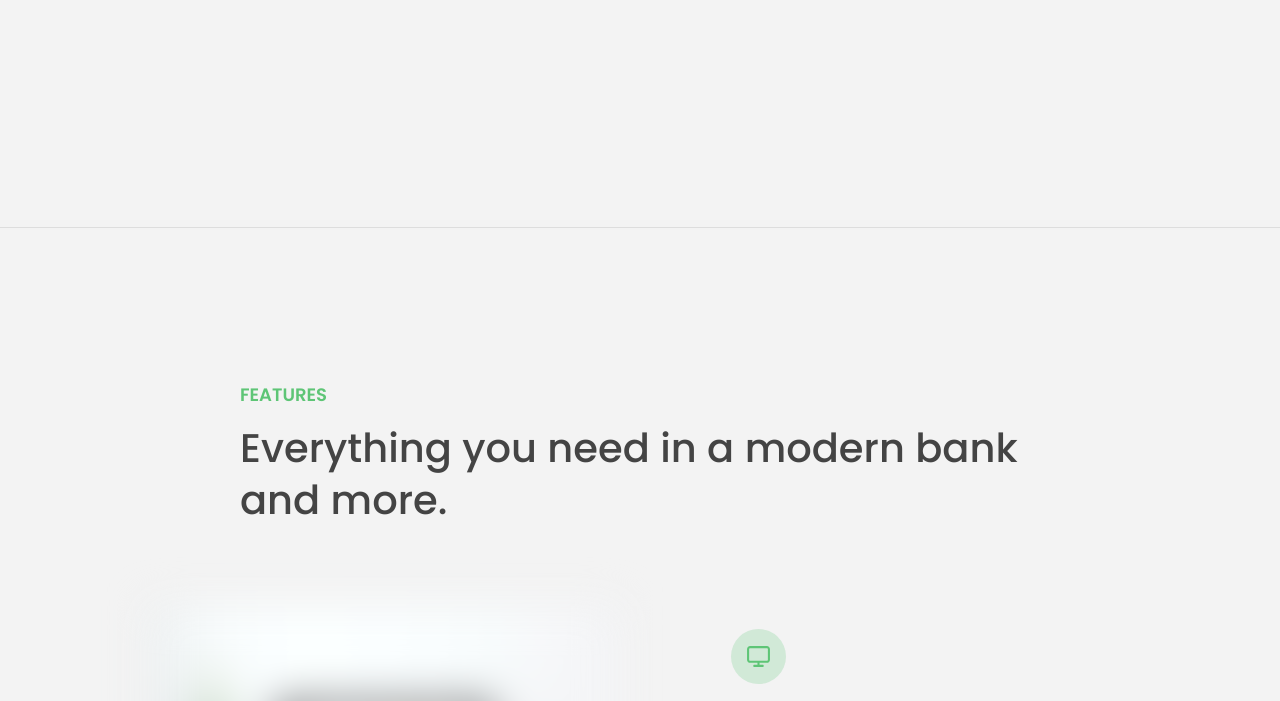
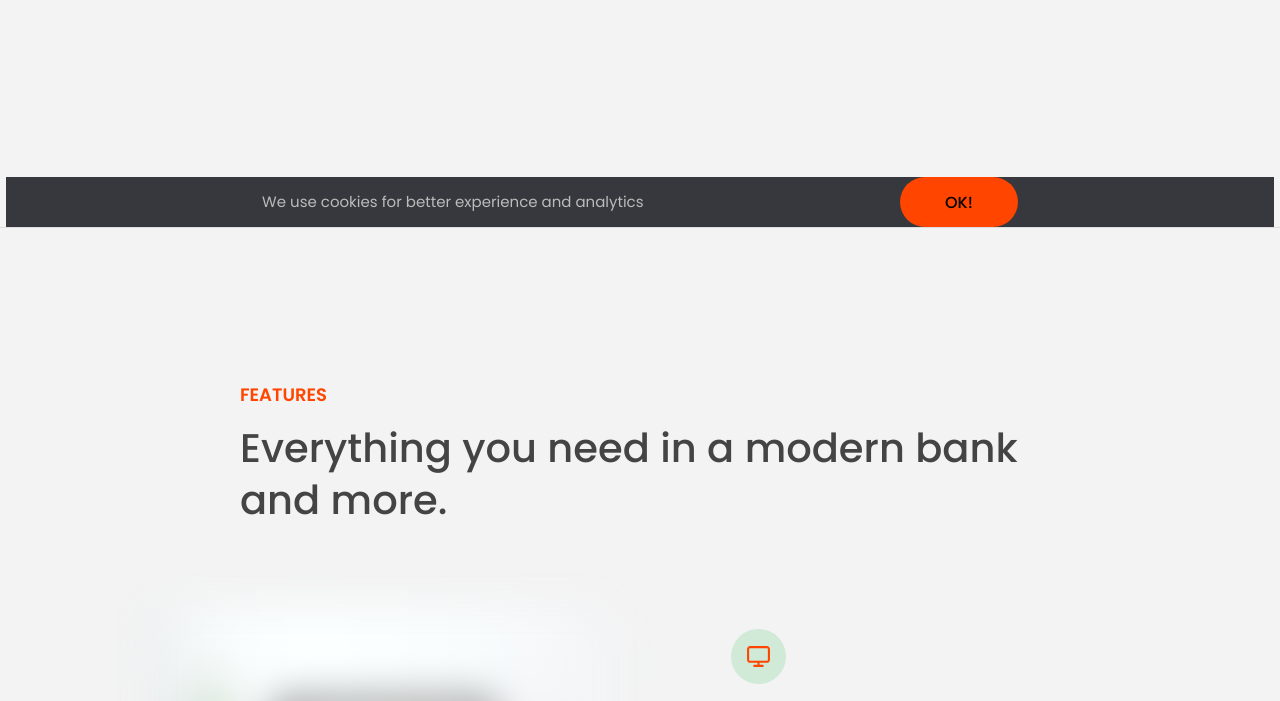
Before and after one commit to Hanan-Mir/Advanced-DOM, a plain HTML site: page index.html in a window 1280 px wide. Shown: the part 573-1274 px from the top of the page. Drawn offline with Linux system fonts and the light colour scheme.

Commit message:
Done with the overview of advanced DOM

```diff
--- a/index.html
+++ b/index.html
@@ -21,6 +21,7 @@
           alt="Bankist logo"
           class="nav__logo"
           id="logo"
+          data-version-number="3.0"
         />
         <ul class="nav__links">
           <li class="nav__item">
--- a/script.js
+++ b/script.js
@@ -18,8 +18,12 @@ const closeModal = function () {
   overlay.classList.add('hidden');
 };
 
-for (let i = 0; i < btnsOpenModal.length; i++)
-  btnsOpenModal[i].addEventListener('click', openModal);
+// for (let i = 0; i < btnsOpenModal.length; i++)
+//   btnsOpenModal[i].addEventListener('click', openModal);
+//------------------------------------using foreach() loop for above function
+btnsOpenModal.forEach(function(btn){
+btn.addEventListener('click',openModal);
+})
 
 btnCloseModal.addEventListener('click', closeModal);
 overlay.addEventListener('click', closeModal);
@@ -29,3 +33,65 @@ document.addEventListener('keydown', function (e) {
     closeModal();
   }
 });
+//creating the popup message for our project
+const headerView=document.querySelector('.header');
+let cookieMessage=document.createElement('div');
+cookieMessage.classList.add('cookie-message');
+cookieMessage.innerHTML='We use cookies for better experience and analytics<button class=btn id=cookie>OK!</button>';
+console.log(cookieMessage);
+//headerView.prepend(cookieMessage);
+ headerView.append(cookieMessage);
+// headerView.after(cookieMessage);
+// headerView.before(cookieMessage);
+//close the cookie information
+document.querySelector('#cookie').addEventListener('click',function(){
+  cookieMessage.remove();
+})
+cookieMessage.style.backgroundColor='#37383d';
+cookieMessage.style.width='104%';
+cookieMessage.style.height='50px';
+//reading properties of html element
+console.log(cookieMessage.getBoundingClientRect());
+console.log(cookieMessage.getBoundingClientRect().width);
+console.log(cookieMessage.getBoundingClientRect().height);
+//setting properties of whole root
+document.documentElement.style.setProperty('--color-primary','orangered');
+let logo=document.querySelector('.nav__logo');
+console.log(logo.src);
+console.log(logo.className);
+console.log(logo.id);
+logo.setAttribute('designer','Hanan');
+console.log(logo.getAttribute('designer'));
+console.log(logo.dataset.versionNumber);
+//-------------------------SCROLL FEATURE FOR OUR WEBSITE---------------------
+let btnScroll=document.querySelector('.btn--scroll-to');
+let section1=document.querySelector('#section--1');
+
+
+btnScroll.addEventListener('click',function(e){
+  let section1Cords=section1.getBoundingClientRect();
+  console.log(section1Cords);
+  console.log(e.target.getBoundingClientRect());
+  //console.log('scroll clicked');
+  console.log('current scroll',window.pageXOffset,window.pageYOffset);
+  console.log(document.documentElement.clientHeight);
+//window.scrollTo(section1Cords.left+window.pageXOffset,section1Cords.top+pageYOffset);
+// window.scrollTo({
+//   left:section1Cords.left+window.pageXOffset,
+//   top:section1Cords.top+pageYOffset,
+//   behavior:'smooth'
+
+// })
+section1.scrollIntoView({behavior:'smooth'});
+})
+//---------------------Event Handling and listners-----------------------
+let heading=document.querySelector('h1');
+let mouseHover=function(){
+  alert('Entered heading section');
+}
+// heading.onmouseenter=function(e){
+//   alert('Defined on element');
+// };
+heading.addEventListener('mouseenter',mouseHover)
+setTimeout(()=>heading.removeEventListener('mouseenter',mouseHover
+),5000);
```
